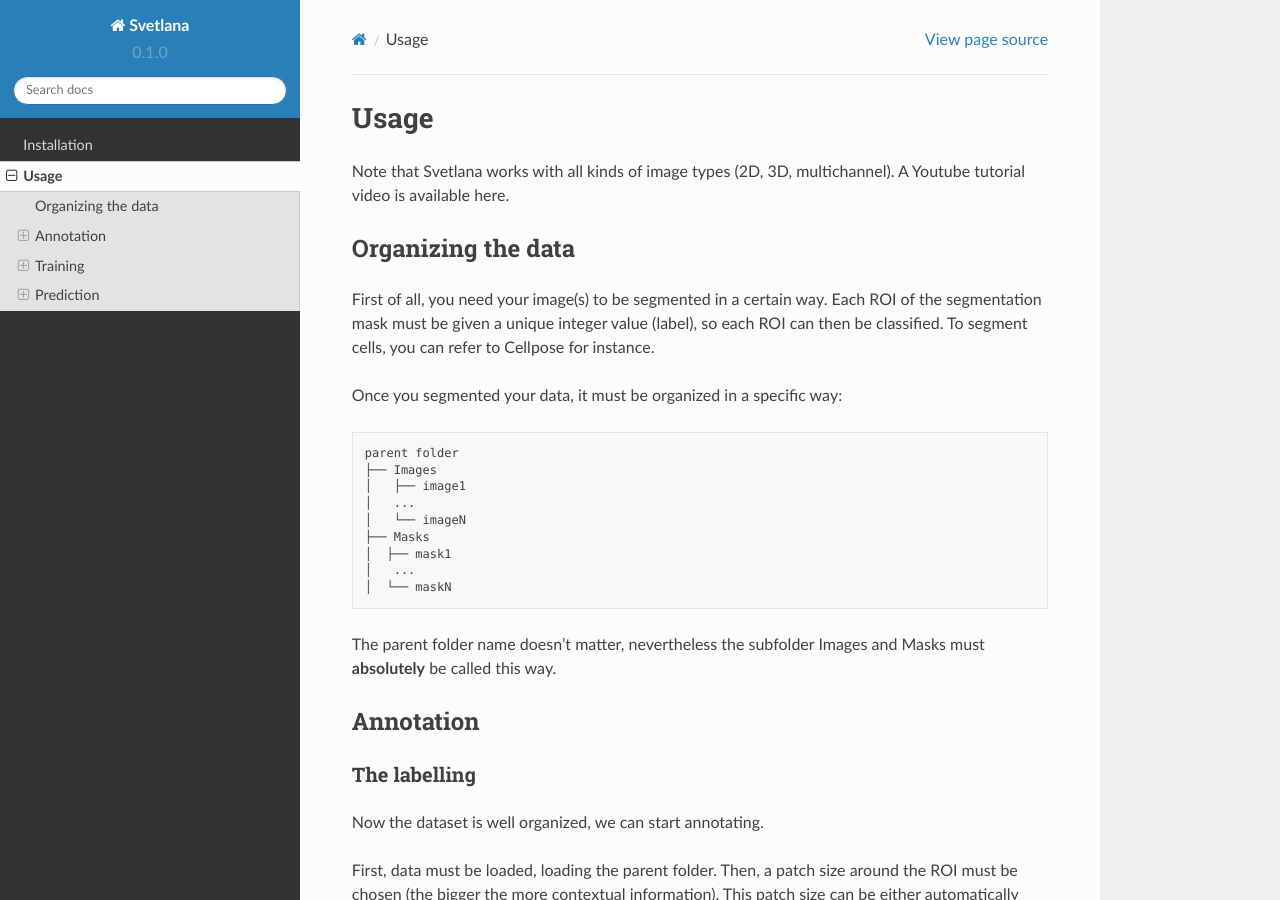
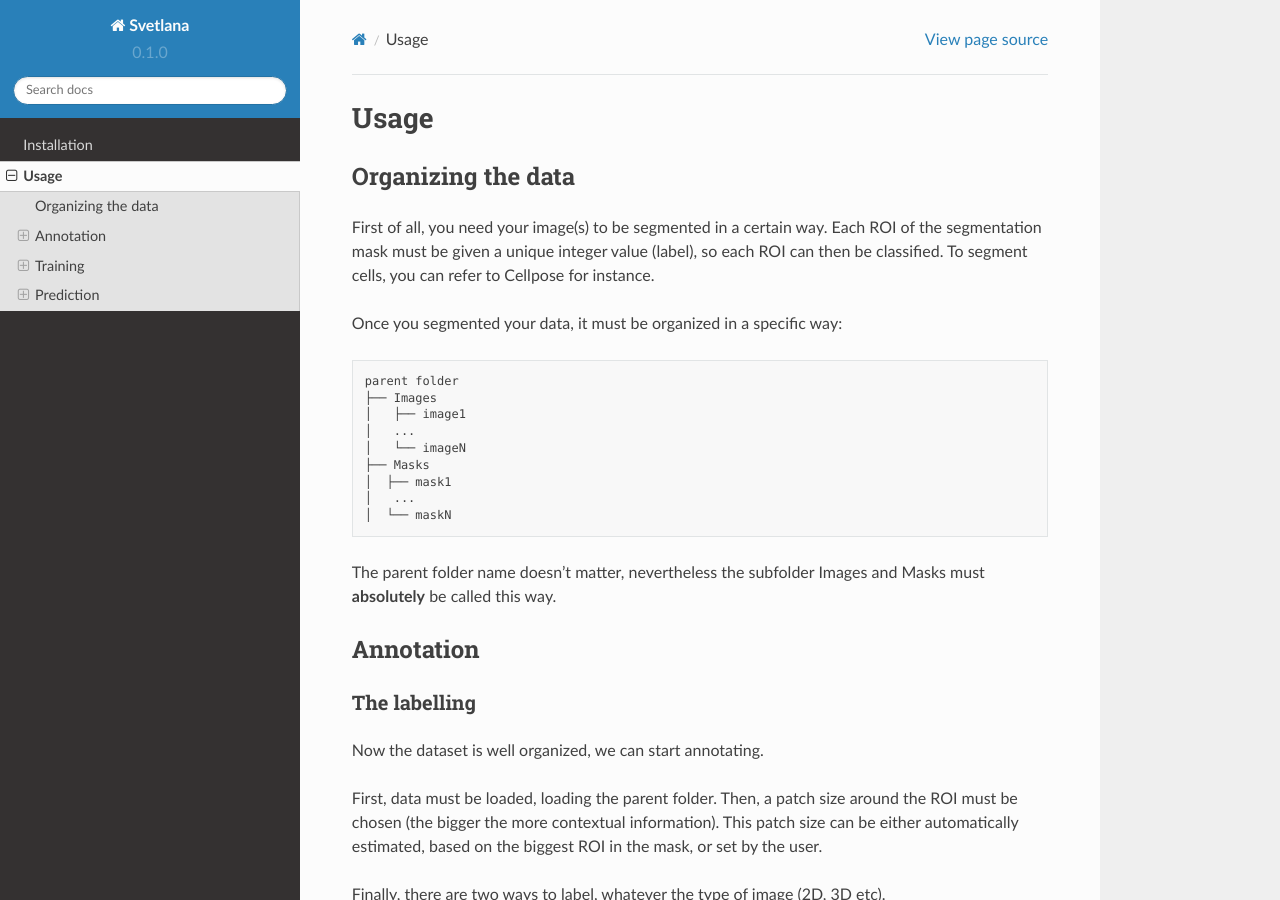
Before and after one commit to koopa31/Svetlana_documentation, a Sphinx documentation site: the page built from docs/source/usage.rst, in a window 1280 px wide and 900 px high. Built offline with Sphinx 7.4.7 and the Read the Docs theme 2.0.0, drawn with Linux system fonts in a browser that asks for light colours.

Commit message:
suppresion premire phrase

```diff
--- a/docs/source/usage.rst
+++ b/docs/source/usage.rst
@@ -1,8 +1,5 @@
 Usage
 =====
-
-Note that Svetlana works with all kinds of image types (2D, 3D, multichannel).
-A Youtube tutorial video is available here.
 
 .. _data_organization:
 Organizing the data
```
